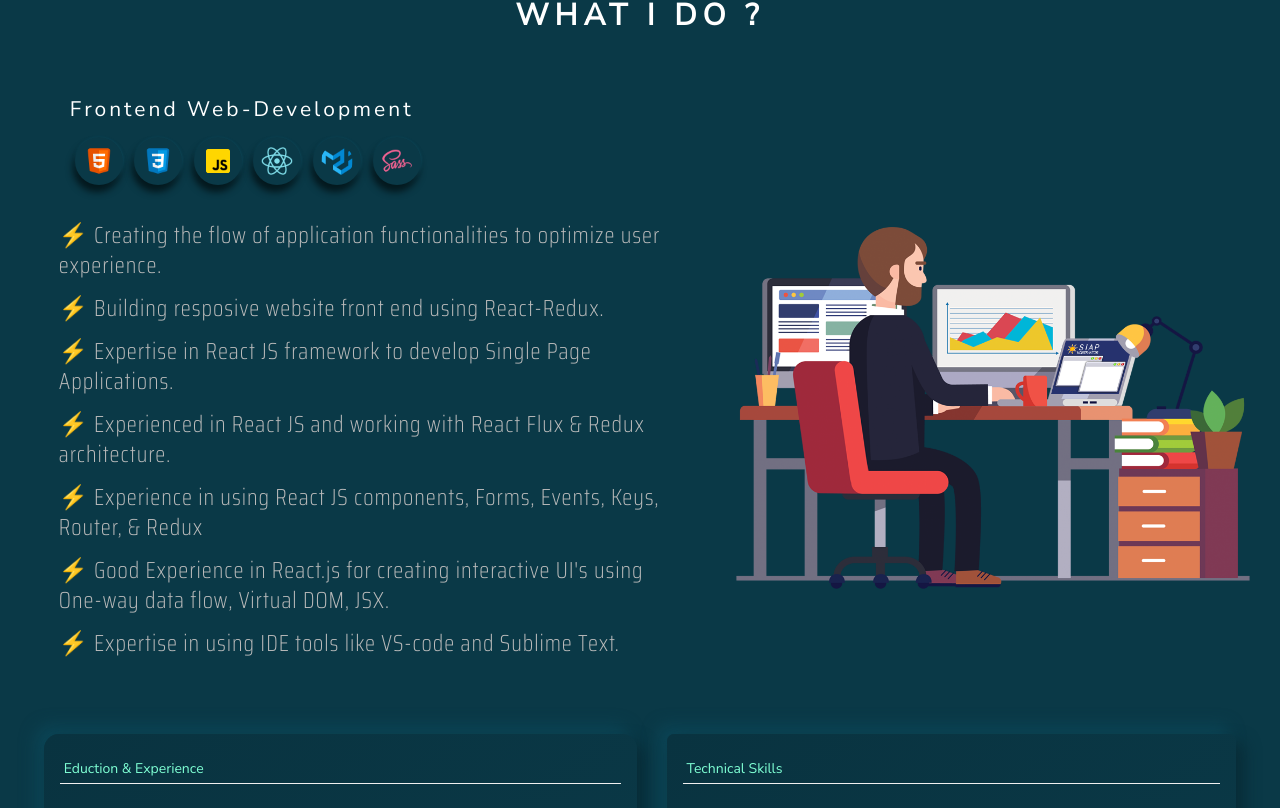
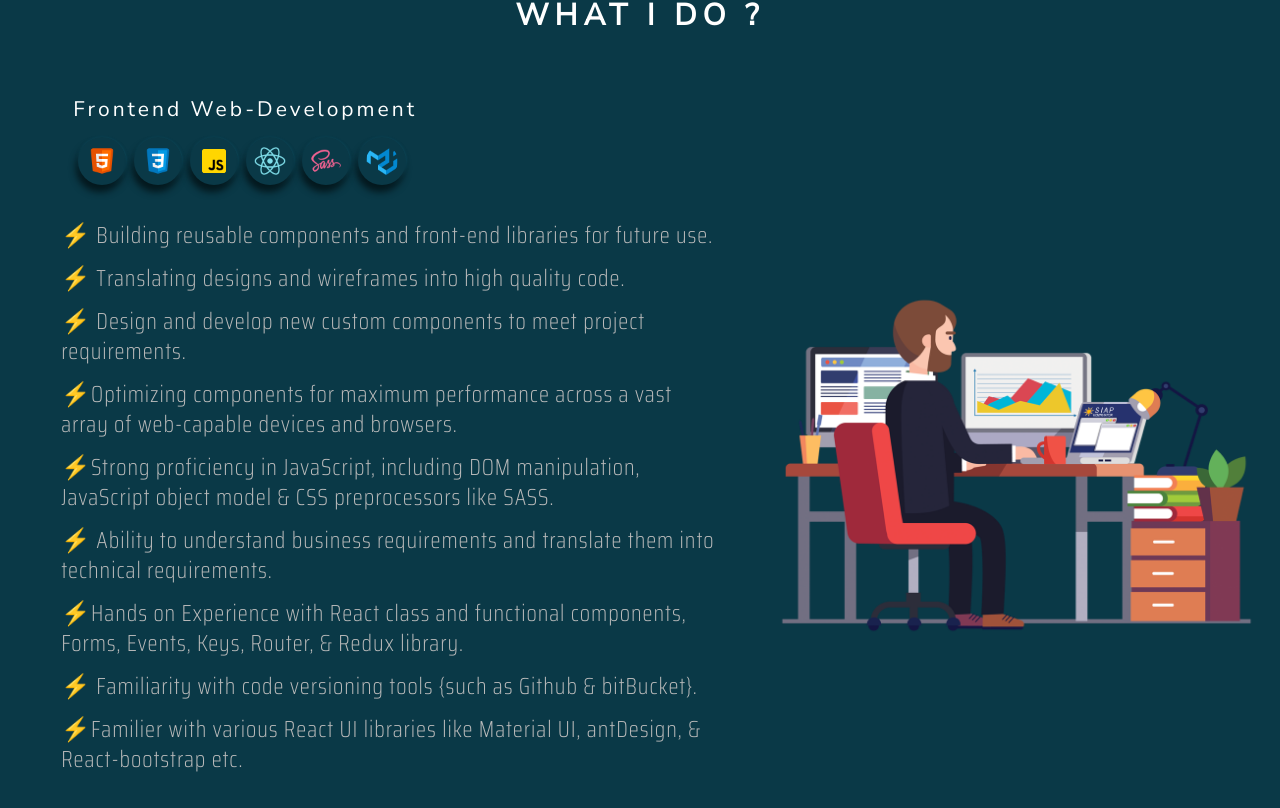
Before and after one commit to anupreact/Modern-Portfolio, a React (Create React App) app: page /about in a window 1280 px wide. Shown: the part 452-1260 px from the top of the page. Built offline with nearby package versions, Linux system fonts and the light colour scheme.

Commit message:
Added some css on service card hover

```diff
--- a/src/App.scss
+++ b/src/App.scss
@@ -77,7 +77,7 @@ body {
           line-height: 56px;
           padding: 1rem 0rem;
           &::first-letter {
-            color: yellow !important;
+            color: #f5b921 !important;
           }
         }
         .title {
@@ -232,6 +232,13 @@ body {
         // div {
         //   margin: 1rem;
         // }
+        transition: transform ease 200ms;
+        &:hover{
+          // transform: translate(0, -10px);
+          transform: scale(1.05);
+          cursor:pointer;
+          // background: #000;
+        }
       }
     }
   }
@@ -682,6 +689,7 @@ body {
       margin: 0.3rem 0rem 1rem 0rem;
       border-bottom: 1px solid rgb(240, 240, 240);
       color: aquamarine;
+      font-size: 1.3rem;
     }
     .content {
       font-family: "Saira Condensed", sans-serif;
@@ -733,6 +741,7 @@ body {
       margin: 0.3rem 0rem 1rem 0rem;
       border-bottom: 1px solid rgb(240, 240, 240);
       color: aquamarine;
+      font-size: 1.3rem;
     }
     .content {
       margin-bottom: 1.8rem;
--- a/src/components/Home/AboutTech.jsx
+++ b/src/components/Home/AboutTech.jsx
@@ -8,37 +8,20 @@ import sass from "../../images/sass.png";
 import mui from "../../images/mui.png";
 
 const AboutTech = () => {
-  // const techData = [
-  //   ' Expertise in React JS framework to develop Single Page Applications.',
-  //   'Experienced in React JS and working with React Flux & Redux architecture.',
-  //   'Experience in using React JS components, Forms, Events, Keys, Router, & Redux',
-  //   "Good Experience in React.js for creating interactive UI's using One-way data flow, Virtual DOM, JSX.",
-  //   'Expertise in using IDE tools like VS-code and Sublime Text.',
-  //   'Ability to work effectively while working as a team member as well as individually.',
-  //   'Excellent communication and Inter-Personal Skills, well organized, goal oriented.',
-  // ];
-
-  // Developing new user-facing features using React.js
-  // Building reusable components and front-end libraries for future use
-  // Translating designs and wireframes into high quality code
-  // Optimizing components for maximum performance across a vast array of web-capable devices and browsers
-  // Strong proficiency in JavaScript, including DOM manipulation and the JavaScript object model
-
-
-  // Thorough understanding of React.js and its core principles
-  // Ability to understand business requirements and translate them into technical requirements
-  // Familiarity with code versioning tools {{such as Github & bitBucket}}
-
-
+  const images = [`${html}`, `${css}`, `${js}`, `${react}`, `${sass}`, `${mui}`];
 
   const techData = [
-    "⚡ Creating the flow of application functionalities to optimize user experience.",
-    "⚡ Building resposive website front end using React-Redux.",
-    "⚡  Expertise in React JS framework to develop Single Page Applications.",
-    "⚡ Experienced in React JS and working with React Flux & Redux architecture.",
-    "⚡ Experience in using React JS components, Forms, Events, Keys, Router, & Redux",
-    "⚡ Good Experience in React.js for creating interactive UI's using One-way data flow, Virtual DOM, JSX.",
-    "⚡ Expertise in using IDE tools like VS-code and Sublime Text.",
+    "⚡ Building reusable components and front-end libraries for future use.",
+    "⚡ Translating designs and wireframes into high quality code.",
+    "⚡ Design and develop new custom components to meet project requirements.",
+    "⚡Optimizing components for maximum performance across a vast array of web-capable devices and browsers.",
+    "⚡Strong proficiency in JavaScript, including DOM manipulation, JavaScript object model & CSS preprocessors like SASS.",
+
+    "⚡ Ability to understand business requirements and translate them into technical requirements.",
+
+    "⚡Hands on Experience with React class and functional components, Forms, Events, Keys, Router, & Redux library.",
+    "⚡ Familiarity with code versioning tools {such as Github & bitBucket}.",
+    "⚡Familier with various React UI libraries like Material UI, antDesign, & React-bootstrap etc.",
   ];
 
   return (
@@ -48,36 +31,19 @@ const AboutTech = () => {
         <br /> <br />
       </div>
 
-
       <div className="what">
         <div className="left-sec">
           <div className="tech-icons">
-            <h2 style={{color:"white"}}>Frontend Web-Development</h2>
+            <h2 style={{ color: "white" }}>Frontend Web-Development</h2>
             <div className="icons">
-              <span>
-                {" "}
-                <img src={html} alt="" />
-              </span>{" "}
-              <span>
-                {" "}
-                <img src={css} alt="" />
-              </span>{" "}
-              <span>
-                {" "}
-                <img src={js} alt="" />
-              </span>{" "}
-              <span>
-                {" "}
-                <img src={react} alt="" />
-              </span>{" "}
-              <span>
-                {" "}
-                <img src={mui} alt="" />
-              </span>{" "}
-              <span>
-                {" "}
-                <img src={sass} alt="" />
-              </span>
+              {images.map((image , index) => {
+                return (
+                  <span key={index}>
+                    <img src={image} alt="" />
+                  </span>
+                );
+              })}
+
             </div>
           </div>
           <ul>
--- a/src/components/Home/Hero.jsx
+++ b/src/components/Home/Hero.jsx
@@ -54,7 +54,7 @@ const Hero = () => {
                 words={["Frontend Web Developer", "React JS Developer"]}
                 loop={1}
                 cursor
-                cursorStyle="-"
+                cursorStyle="_"
                 typeSpeed={70}
                 deleteSpeed={50}
                 delaySpeed={1000}
--- a/src/components/Navbar/Navbar.css
+++ b/src/components/Navbar/Navbar.css
@@ -1,4 +1,8 @@
 @import url('https://fonts.googleapis.com/css2?family=Great+Vibes&display=swap');
+
+a{
+  text-decoration: none;
+}
 .navbar {
   background-color: #0a3947;
   height: 80px;
@@ -40,6 +44,9 @@
   /* flex-grow: 1; */
   font-family: 'Great Vibes', cursive;
   text-transform: capitalize;
+}
+.nav-logo:hover{
+  color:rgb(192, 108, 140)
 }
 
 .nav-menu {
```
